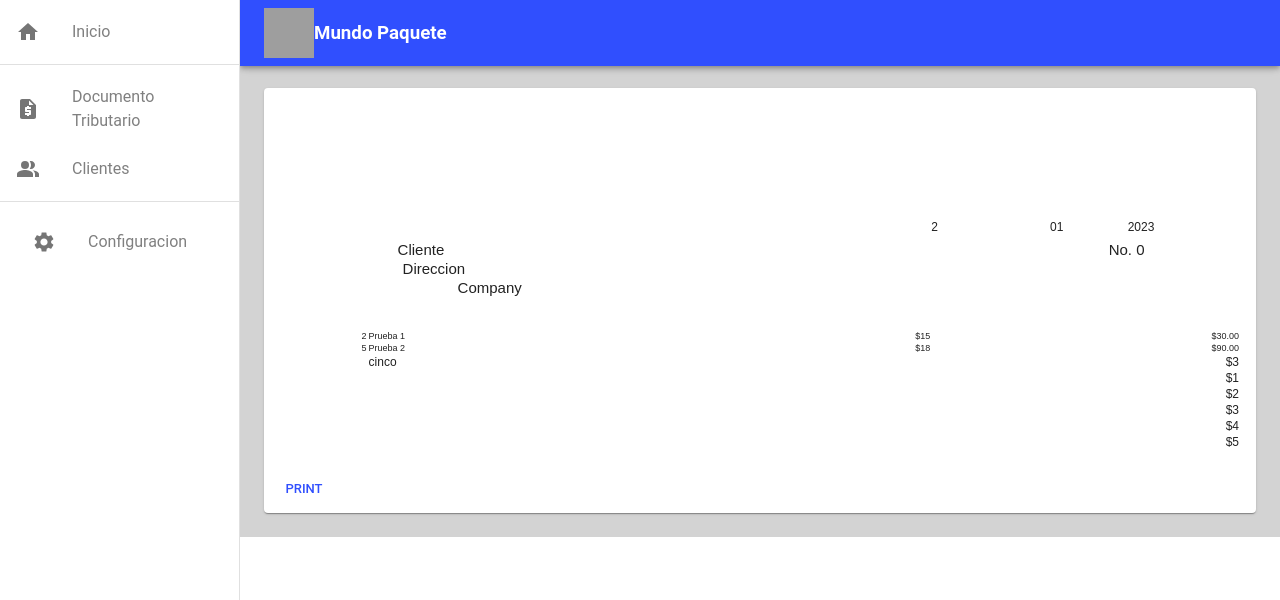
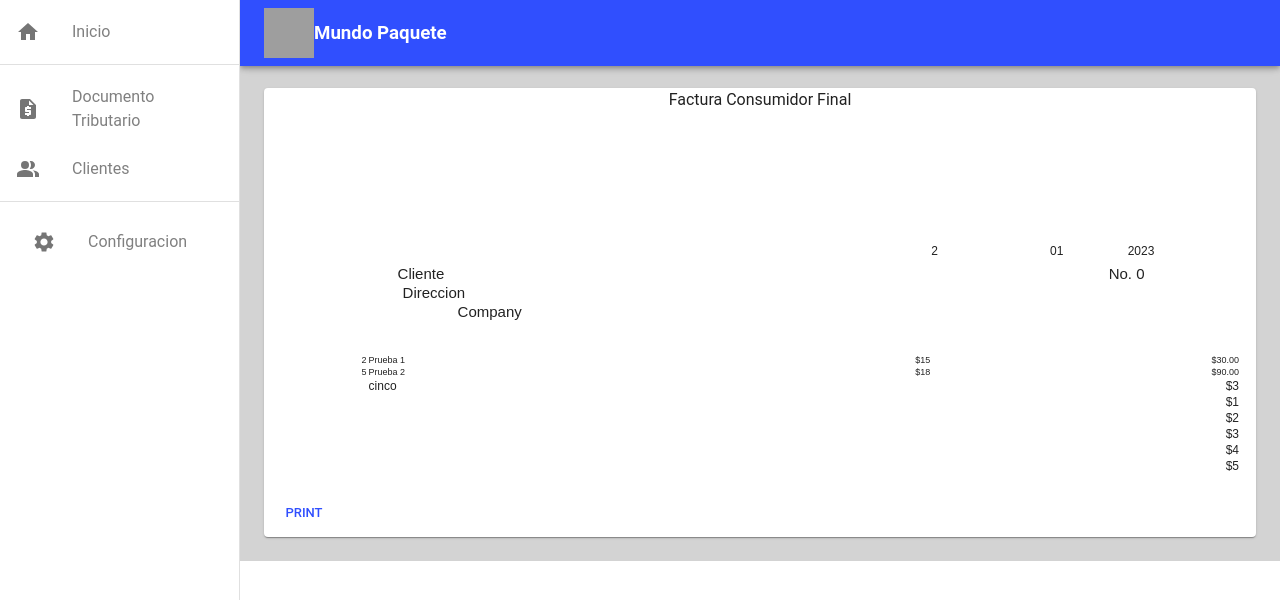
Before and after one commit to roberflo/clientes-app, a React (Vite) app: page /clientes-app/invoiceView/1 in a window 1280 px wide. Shown: the top 600 px of the page. Built offline with nearby package versions, Linux system fonts and the light colour scheme; grey boxes are pictures that could not be loaded.

Commit message:
label invoice

```diff
--- a/src/pages/Invoice/InvoiceViewPrint.tsx
+++ b/src/pages/Invoice/InvoiceViewPrint.tsx
@@ -87,6 +87,8 @@ function InvoiceViewPrint(props: any) {
   return (
     <>
       <Card>
+        {invoiceSelected.DteId === "2" && <Typography>Credito Fiscal</Typography>}
+        {invoiceSelected.DteId === "1" && <Typography>Factura Consumidor Final</Typography>}
         <CardActionArea>
           <CardContent id="print">
             {invoiceSelected.DteId === "2" && <PrintInvoice invoiceSelected={invoiceSelected} />}
```
